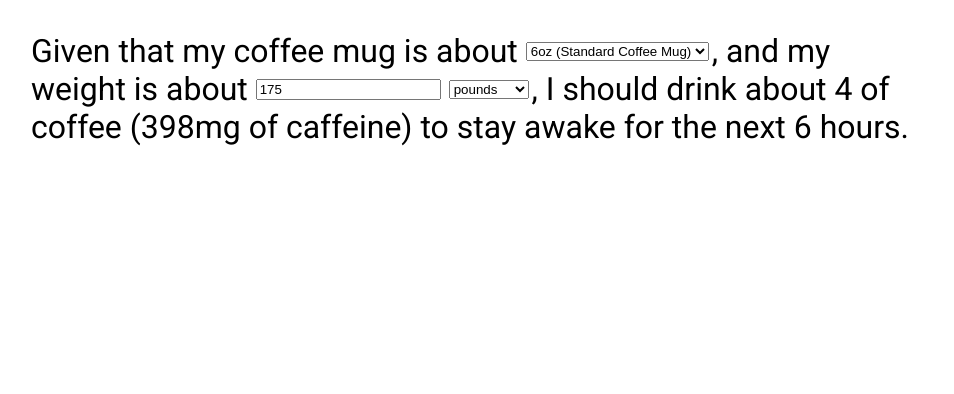
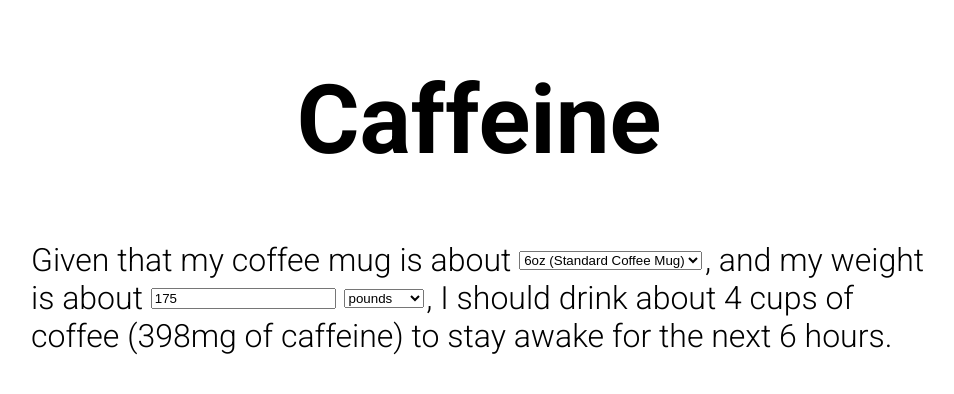
Before and after one commit to JesseHerrick/caffeinefor.me, a plain HTML site: page index.html in a window 1280 px wide. Shown: the whole page, without its empty margins (161-1115 px from the left). Drawn offline with Linux system fonts and the light colour scheme.

Commit message:
Better binding.

```diff
--- a/css/main.css
+++ b/css/main.css
@@ -4,6 +4,12 @@ body {
   font-family: 'Roboto';
   font-size: 2em;
   margin: 0 15%;
+  font-weight: 100;
+}
+
+h1 {
+  font-size: 3em;
+  text-align: center;
 }
 
 select, input {
@@ -19,4 +25,5 @@ select {
   body {
     font-size: 1.5em;
   }
+  h1 { font-size: 2.25; }
 }
--- a/index.html
+++ b/index.html
@@ -8,11 +8,12 @@
     <meta name="description" content="An easy way to calculate your next caffeine fix.">
     <meta name="author" content="Jesse Herrick">
 
-    <link rel="stylesheet" href="bower_components/gridism/gridism.css">
     <link rel="stylesheet" href="css/main.css">
   </head>
 
   <body>
+    <h1>Caffeine</h1>
+
     <p>Given that my coffee mug is about
     <select name="size" id="size">
       <option value="5">6oz (Standard Coffee Mug)</option>
--- a/js/coffee.js
+++ b/js/coffee.js
@@ -40,13 +40,19 @@ var calculateCoffee = function(size, weight, unit) {
     'cups': cupAmount(size, coffeeNeeded(caffeineNeeded(weight)))
   };
 
-  $cups.html(coffee.cups);
+  var cups_suffix = coffee.cups > 1 ? ' cups ' : ' cup ';
+  $cups.html(coffee.cups + cups_suffix);
   $caffeine.html(coffee.caffeine);
   console.log(coffee);
 };
 
 // calculate once
 calculateCoffee($('#size').val(), 175, 'lb');
+
+// on change and bind to change
 $('body').change(function(){
   calculateCoffee($('#size').val(), $('#weight').val(), $('#unit').val());
 });
+$('body').bind('input', function(){
+  calculateCoffee($('#size').val(), $('#weight').val(), $('#unit').val());
+});
```
